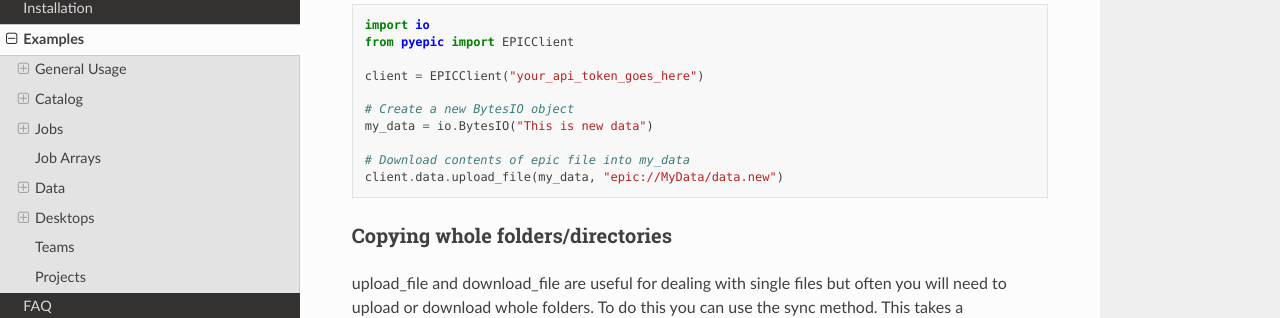
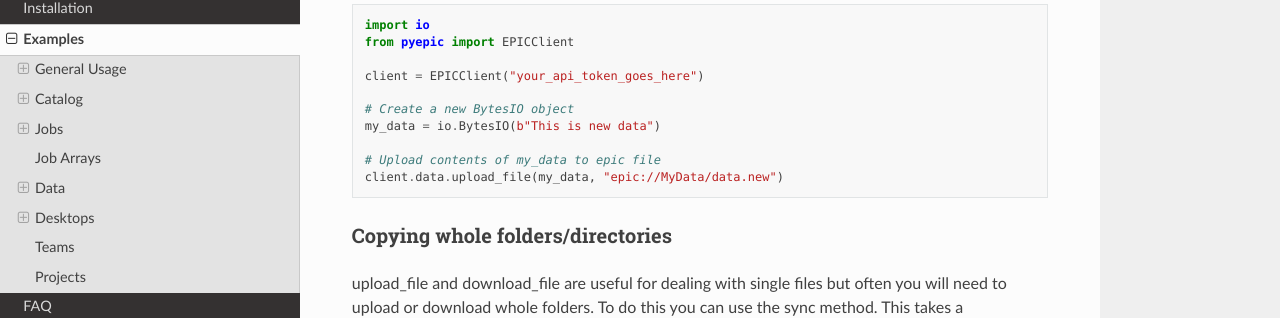
Before and after one commit to zenotech/pyepic, a Sphinx documentation site: the page built from docs/source/examples.rst, in a window 1280 px wide and 900 px high, scrolled down 13139 px. Shown: the part 141-459 px from the top of the window. Built offline with Sphinx 7.4.7 and the Read the Docs theme 2.0.0, drawn with Linux system fonts in a browser that asks for light colours.

Commit message:
Docs update

```diff
--- a/docs/source/examples.rst
+++ b/docs/source/examples.rst
@@ -732,9 +732,9 @@ To upload to an in-memory object, for example BytesIO:
     client = EPICClient("your_api_token_goes_here")
 
     # Create a new BytesIO object
-    my_data = io.BytesIO("This is new data")
+    my_data = io.BytesIO(b"This is new data")
 
-    # Download contents of epic file into my_data
+    # Upload contents of my_data to epic file
     client.data.upload_file(my_data, "epic://MyData/data.new")
 
 
```
